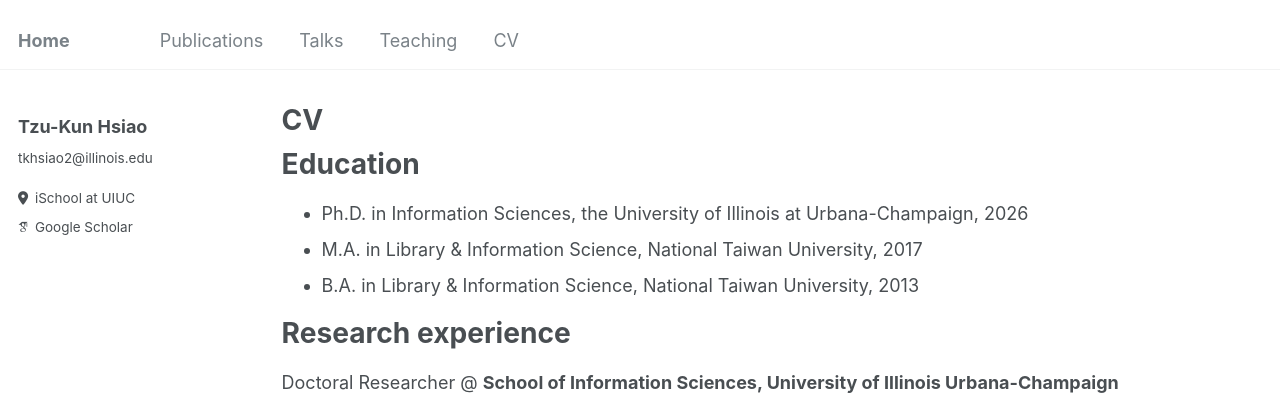
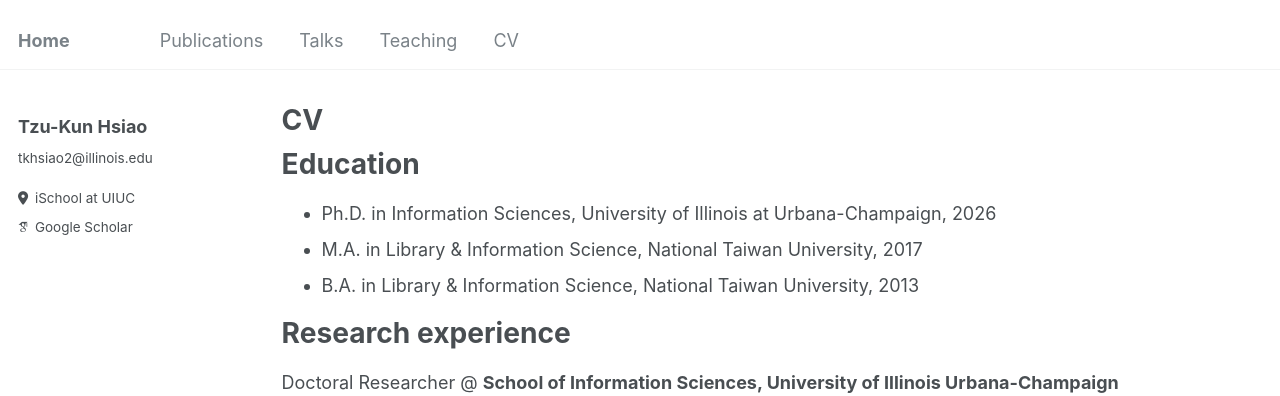
Before and after one commit to tzukun-hsiao/tzukun-hsiao.github.io, a Jekyll site: the page built from _pages/cv.md, in a window 1280 px wide and 900 px high. Shown: the top 396 px of the window. Built offline with Jekyll 4.4.1, drawn with Linux system fonts in a browser that asks for light colours; some web fonts are replaced.

Commit message:
Update cv.md

```diff
--- a/_pages/cv.md
+++ b/_pages/cv.md
@@ -11,7 +11,7 @@ redirect_from:
 
 Education
 ======
-* Ph.D. in Information Sciences, the University of Illinois at Urbana-Champaign, 2026
+* Ph.D. in Information Sciences, University of Illinois at Urbana-Champaign, 2026
 * M.A. in Library & Information Science, National Taiwan University, 2017
 * B.A. in Library & Information Science, National Taiwan University, 2013
 
```
